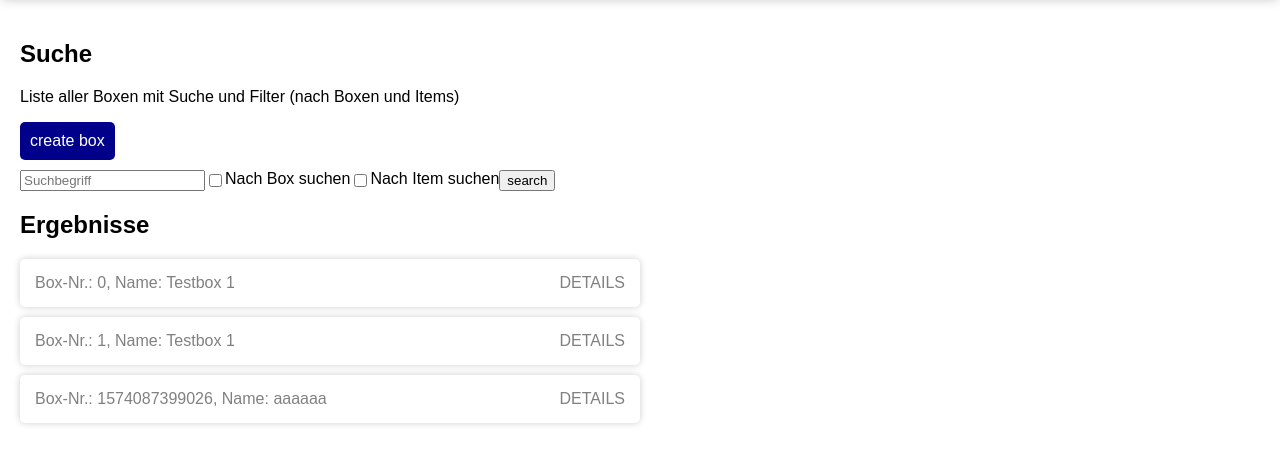
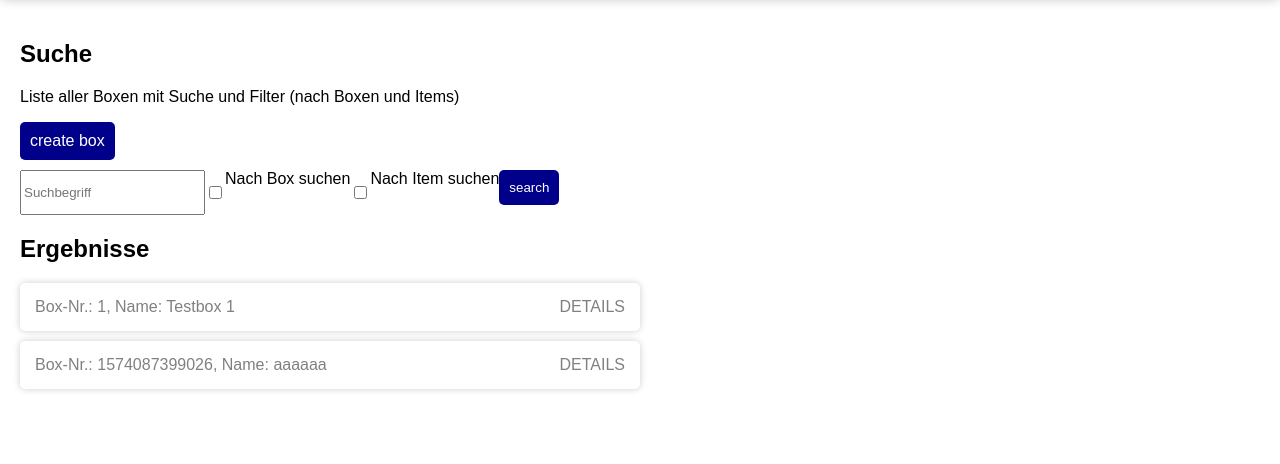
Before and after one commit to fabio-litscher/prog2, a Flask app: page / in a window 1280 px wide. Shown: the part 75-539 px from the top of the page. Run offline with Flask 2, Linux system fonts and the light colour scheme.

Commit message:
style update

```diff
--- a/chaosbox/data/chaosbox.json
+++ b/chaosbox/data/chaosbox.json
@@ -1,20 +1,4 @@
 {
-    "0": {
-        "box_name": "Testbox 1",
-        "box_description": "Dies ist die erste Testbox.",
-        "box_items": {
-            "0": {
-                "item_name": "erstes Item",
-                "item_description": "beschreibung des ersten items",
-                "item_quantity": 200
-            },
-            "1": {
-                "item_name": "zweites Item",
-                "item_description": "beschreibung des zweiten items",
-                "item_quantity": 10
-            }
-        }
-    },
     "1": {
         "box_name": "Testbox 1",
         "box_description": "Dies ist die erste Testbox.",
@@ -28,6 +12,11 @@
                 "item_name": "viertes Item",
                 "item_description": "beschreibung des vierten items",
                 "item_quantity": 10
+            },
+            "2": {
+                "item_name": "",
+                "item_description": "",
+                "item_quantity": ""
             }
         }
     },
--- a/chaosbox/static/main.css
+++ b/chaosbox/static/main.css
@@ -20,7 +20,7 @@
 	width: 50%;
 }
 
-a.btn-default {
+.btn-default {
 	text-decoration: none;
 	padding: 10px;
 	margin-bottom: 10px;
@@ -30,9 +30,11 @@
 	background-color: darkblue;
 	display: inline-block;
 	transition: 0.5s ease;
+	border: none;
 	border-radius: 5px;
+	cursor: pointer;
 }
-a.btn-default:hover {
+.btn-default:hover {
 	transform: scale(0.95);
 }
 .bg-red {
--- a/chaosbox/templates/box.html
+++ b/chaosbox/templates/box.html
@@ -26,11 +26,11 @@
 			{% endif %}
 		{% else %}
 			<form method="post">
-				<input type="text" name="box_name" placeholder="box name" />
+				<input type="text" name="box_name" placeholder="box name" required />
 				<br />
-				<textarea name="box_description" placeholder="box description"></textarea>
+				<textarea name="box_description" placeholder="box description" required></textarea>
 				<br />
-				<input type="submit" name="box_save" value="save">
+				<input class="btn-default" type="submit" name="box_save" value="save">
 			</form>
 		{% endif %}
 	</main>
--- a/chaosbox/templates/delete_box.html
+++ b/chaosbox/templates/delete_box.html
@@ -2,7 +2,7 @@
 <body>
 	{% include "header_nav.html" %}
 	<main>
-		<a href="{{ url_for('box', box_id=box_id) }}">back to box</a>
+		<a class="btn-default" href="{{ url_for('box', box_id=box_id) }}">back to box</a>
 		<br />
 		<form method="post">
 			<h3>Sind sie sicher dass sie die folgende Box mit all ihren Items löschen möchten?</h3>
@@ -10,7 +10,7 @@
 			<h4>Name: {{ box['box_name'] }}</h4>
 			<h4>Description: {{ box['box_description'] }}</h4>
 
-			<input type="submit" name="box_delete" value="Löschen">
+			<input class="btn-default bg-red" type="submit" name="box_delete" value="Löschen">
 		</form>
 	</main>
 </body>
--- a/chaosbox/templates/index.html
+++ b/chaosbox/templates/index.html
@@ -20,7 +20,7 @@
 					<input type="checkbox" id="search-items" name="search-items" />
 					<label for="search-items">Nach Item suchen</label>
 
-					<input type="submit" name="execute-search" value="search" />
+					<input class="btn-default" type="submit" name="execute-search" value="search" />
 				</form>
 
 				<h1>Ergebnisse</h1>
--- a/chaosbox/templates/item.html
+++ b/chaosbox/templates/item.html
@@ -16,13 +16,13 @@
 
 		{% else %}
 			<form method="post">
-				<input type="text" name="item_name" placeholder="item name" />
+				<input type="text" name="item_name" placeholder="item name" required />
 				<br />
 				<input type="number" name="item_quantity" placeholder="item quantity" />
 				<br />
-				<textarea name="item_description" placeholder="item description"></textarea>
+				<textarea name="item_description" placeholder="item description" required></textarea>
 				<br />
-				<input type="submit" name="item_save" value="save">
+				<input class="btn-default" type="submit" name="item_save" value="save">
 			</form>
 		{% endif %}
 	</main>
```
